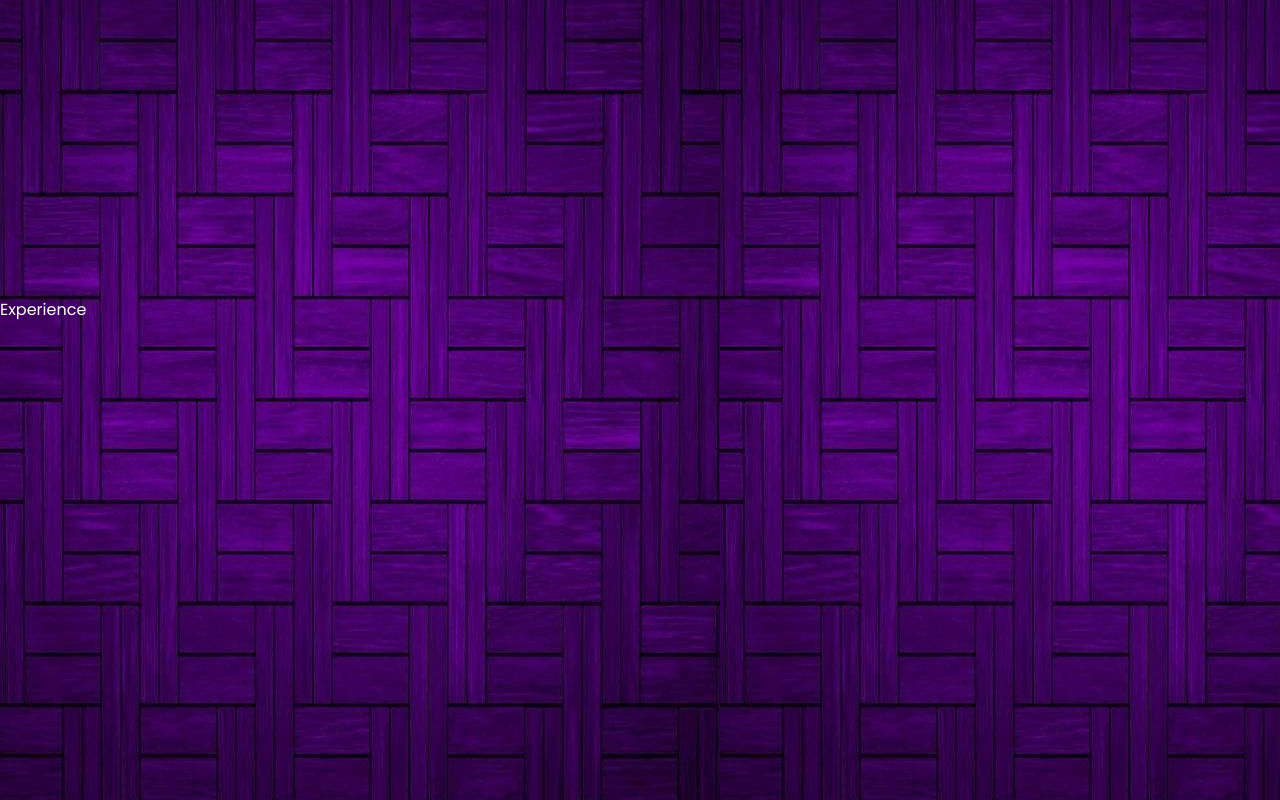
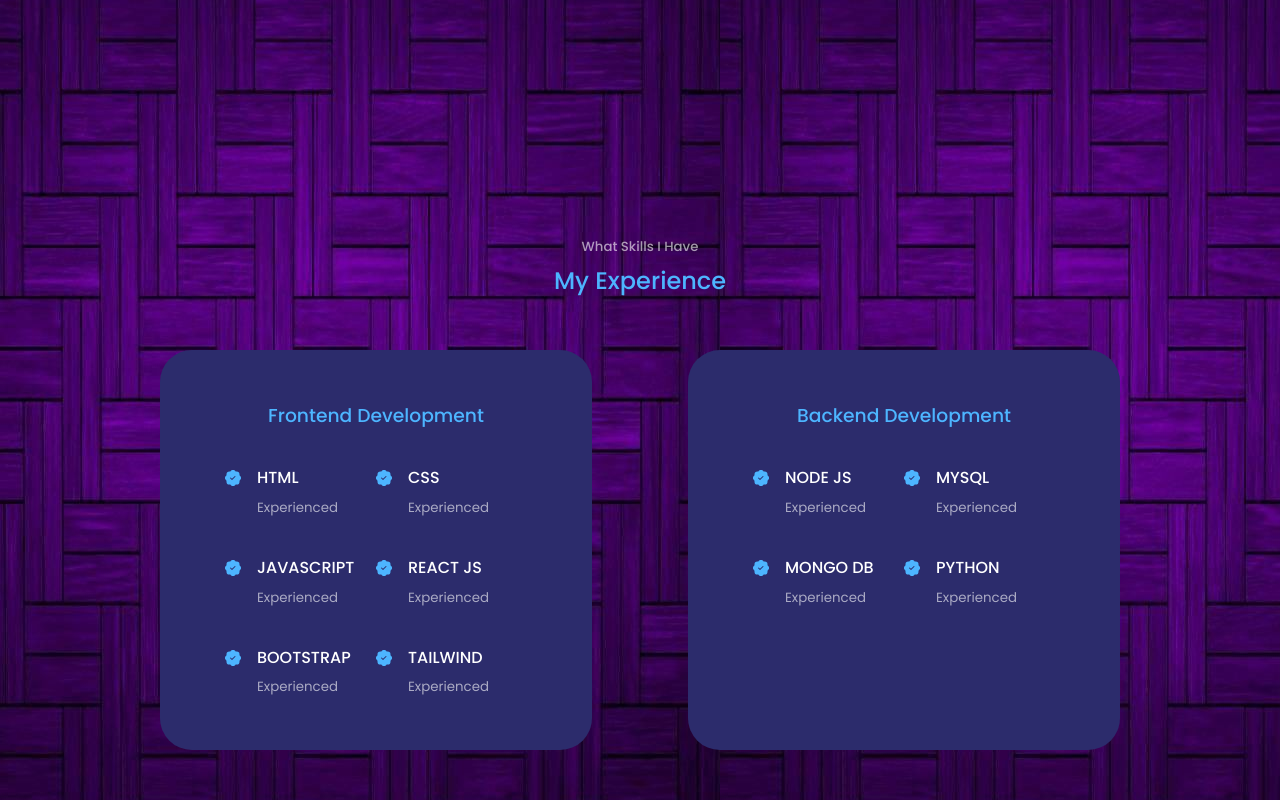
Before and after one commit to Sairam-Nulakani/react-portfolio-website, a React (Create React App) app: page / in a window 1280 px wide. Shown: the part 1560-2360 px from the top of the page. Built offline with nearby package versions, Linux system fonts and the light colour scheme.

Commit message:
updated experience page

```diff
--- a/src/components/About/About.jsx
+++ b/src/components/About/About.jsx
@@ -7,13 +7,13 @@
 
 const About = () => {
   return (
-    <section id="about">
+    <section id="about" className="about__section">
       <h5>Get To Know</h5>
       <h2>About Me</h2>
       <div className="container about__container">
         <div className="about__me">
           <div className="about__me-image">
-            <img src={AboutMe} alt="About Image" />
+            <img src={AboutMe} alt="About" />
           </div>
         </div>
         <div className="about__content">
--- a/src/components/About/about.css
+++ b/src/components/About/about.css
@@ -1,3 +1,6 @@
+.about__section {
+  padding-top: 7rem;
+}
 .about__container {
   display: grid;
   grid-template-columns: 35% 50%;
--- a/src/components/Experience/Experience.jsx
+++ b/src/components/Experience/Experience.jsx
@@ -1,8 +1,96 @@
 import React from "react";
 import "./experience.css";
+import { BsPatchCheckFill } from "react-icons/bs";
 
 const Experience = () => {
-  return <section id="experience">Experience</section>;
+  return (
+    <section id="experience" className="experience__section">
+      <h5>What Skills I Have</h5>
+      <h2>My Experience</h2>
+      <div className="container experience__container">
+        <div className="experience__frontend">
+          <h3>Frontend Development</h3>
+          <div className="experience__content">
+            <article className="experience__details">
+              <BsPatchCheckFill className="experience__details-icon" />
+              <div>
+                <h4>HTML</h4>
+                <small className="text-light">Experienced</small>
+              </div>
+            </article>
+            <article className="experience__details">
+              <BsPatchCheckFill className="experience__details-icon" />
+              <div>
+                <h4>CSS</h4>
+                <small className="text-light">Experienced</small>
+              </div>
+            </article>
+            <article className="experience__details">
+              <BsPatchCheckFill className="experience__details-icon" />
+              <div>
+                <h4>JAVASCRIPT</h4>
+                <small className="text-light">Experienced</small>
+              </div>
+            </article>
+            <article className="experience__details">
+              <BsPatchCheckFill className="experience__details-icon" />
+              <div>
+                <h4>REACT JS</h4>
+                <small className="text-light">Experienced</small>
+              </div>
+            </article>
+            <article className="experience__details">
+              <BsPatchCheckFill className="experience__details-icon" />
+              <div>
+                <h4>BOOTSTRAP</h4>
+                <small className="text-light">Experienced</small>
+              </div>
+            </article>
+            <article className="experience__details">
+              <BsPatchCheckFill className="experience__details-icon" />
+              <div>
+                <h4>TAILWIND</h4>
+                <small className="text-light">Experienced</small>
+              </div>
+            </article>
+          </div>
+        </div>
+        <div className="experience__backend">
+          <h3>Backend Development</h3>
+          <div className="experience__content">
+            <article className="experience__details">
+              <BsPatchCheckFill className="experience__details-icon" />
+              <div>
+                <h4>NODE JS</h4>
+                <small className="text-light">Experienced</small>
+              </div>
+            </article>
+            <article className="experience__details">
+              <BsPatchCheckFill className="experience__details-icon" />
+              <div>
+                <h4>MYSQL</h4>
+                <small className="text-light">Experienced</small>
+              </div>
+            </article>
+            <article className="experience__details">
+              <BsPatchCheckFill className="experience__details-icon" />
+              <div>
+                <h4>MONGO DB</h4>
+                <small className="text-light">Experienced</small>
+              </div>
+            </article>
+            <article className="experience__details">
+              <BsPatchCheckFill className="experience__details-icon" />
+              <div>
+                <h4>PYTHON</h4>
+                <small className="text-light">Experienced</small>
+              </div>
+            </article>
+          </div>
+        </div>
+      </div>
+    </section>
+  );
 };
 
 export default Experience;
--- a/src/components/Experience/experience.css
+++ b/src/components/Experience/experience.css
@@ -0,0 +1,62 @@
+.experience__section {
+  padding-top: 7rem;
+}
+.experience__container {
+  display: grid;
+  grid-template-columns: 1fr 1fr;
+  gap: 6rem;
+}
+.experience__container > div {
+  background: var(--color-bg-variant);
+  padding: 3rem 4rem;
+  border-radius: 2rem;
+  border: 1px solid transparent;
+  transition: var(--transition);
+}
+.experience__container > div:hover {
+  background: transparent;
+  border-color: var(--color-primary-variant);
+  cursor: default;
+  transform: scale(1.2);
+}
+.experience__container > div h3 {
+  text-align: center;
+  margin-bottom: 2rem;
+  color: var(--color-primary);
+}
+.experience__content {
+  display: grid;
+  grid-template-columns: 1fr 1fr;
+  row-gap: 2rem;
+}
+.experience__details {
+  display: flex;
+  gap: 1rem;
+}
+.experience__details-icon {
+  margin-top: 6px;
+  color: var(--color-primary);
+}
+@media only screen and (max-width: 1024px) {
+  .experience__container {
+    grid-template-columns: 1fr;
+  }
+  .experience__container > div {
+    width: 80%;
+    padding: 2rem;
+    margin: 0 auto;
+  }
+  .experience__content {
+    padding: 1rem;
+  }
+}
+
+@media only screen and (max-width: 600px) {
+  .experience__container {
+    gap: 2.7rem;
+  }
+  .experience__container > div {
+    width: 100%;
+    padding: 2rem 1rem;
+  }
+}
--- a/src/components/Header/HeaderSocials.jsx
+++ b/src/components/Header/HeaderSocials.jsx
@@ -4,16 +4,16 @@
 const HeaderSocials = () => {
   return (
     <div className="header__socials">
-      <a href="https://linkedin.com" target="_blank">
+      <a href="https://linkedin.com" target="_blank" className="social__icon">
         <BsLinkedin />
       </a>
-      <a href="https://github.com" target="_blank">
+      <a href="https://github.com" target="_blank" className="social__icon">
         <BsGithub />
       </a>
-      <a href="https://twitter.com" target="_blank">
+      <a href="https://twitter.com" target="_blank" className="social__icon">
         <BsTwitter />
       </a>
-      <a href="https://instagram.com" target="_blank">
+      <a href="https://instagram.com" target="_blank" className="social__icon">
         <BsInstagram />
       </a>
     </div>
--- a/src/components/Header/header.css
+++ b/src/components/Header/header.css
@@ -50,6 +50,9 @@
   font-size: 1rem;
   font-weight: 300;
 }
+.social__icon:hover {
+  transform: scale(1.3);
+}
 @media only screen and (max-width: 1024px) {
   header {
     height: 68vh;
@@ -61,7 +64,7 @@
     height: 100vh;
   }
   .header__socials,
-  .scroll_down {
+  .scroll__down {
     display: none;
   }
 }
--- a/src/index.css
+++ b/src/index.css
@@ -52,7 +52,6 @@
 }
 section {
   margin-top: 8rem;
-  height: 100vh;
 }
 section > h2,
 section > h5 {
```
